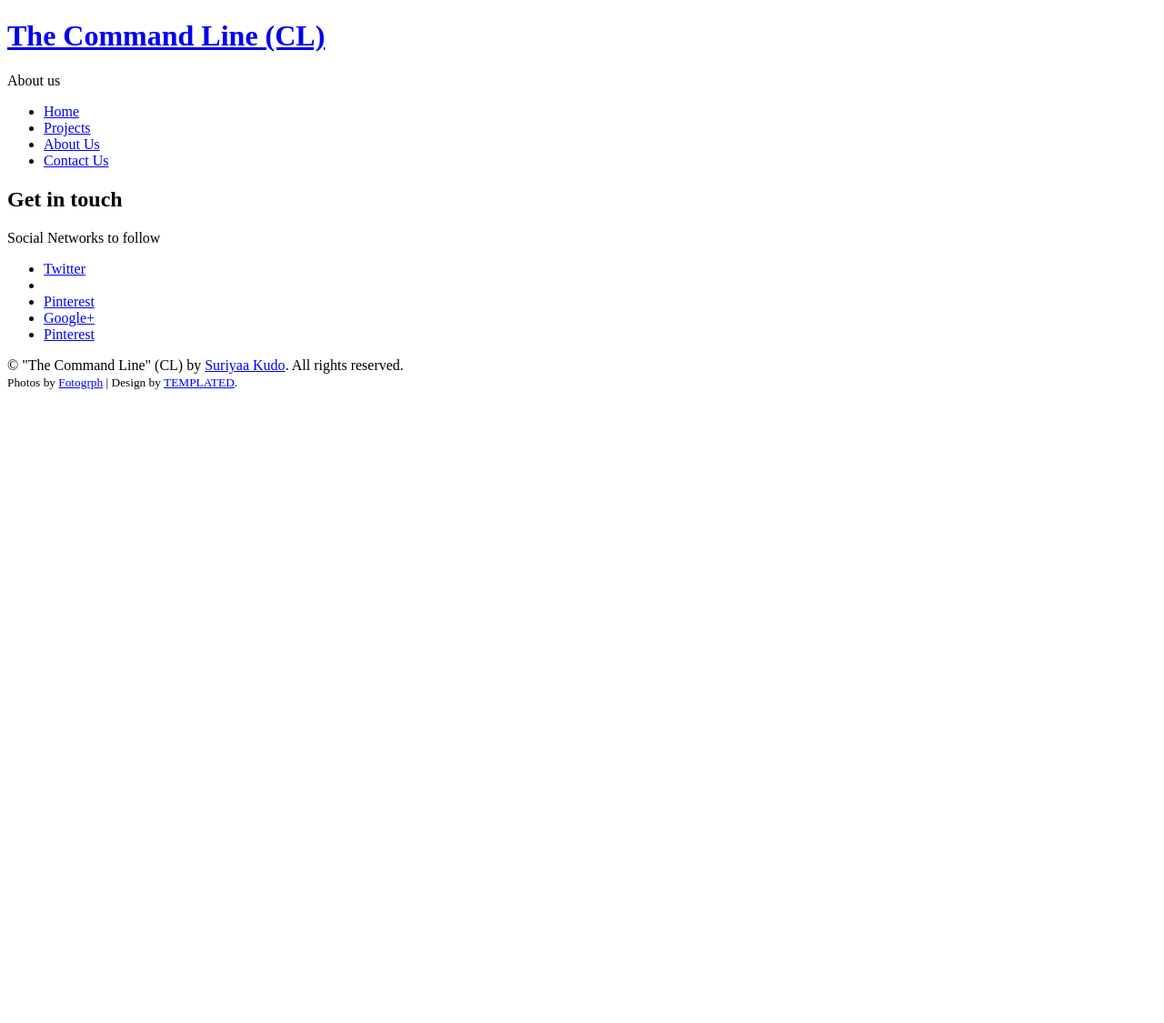
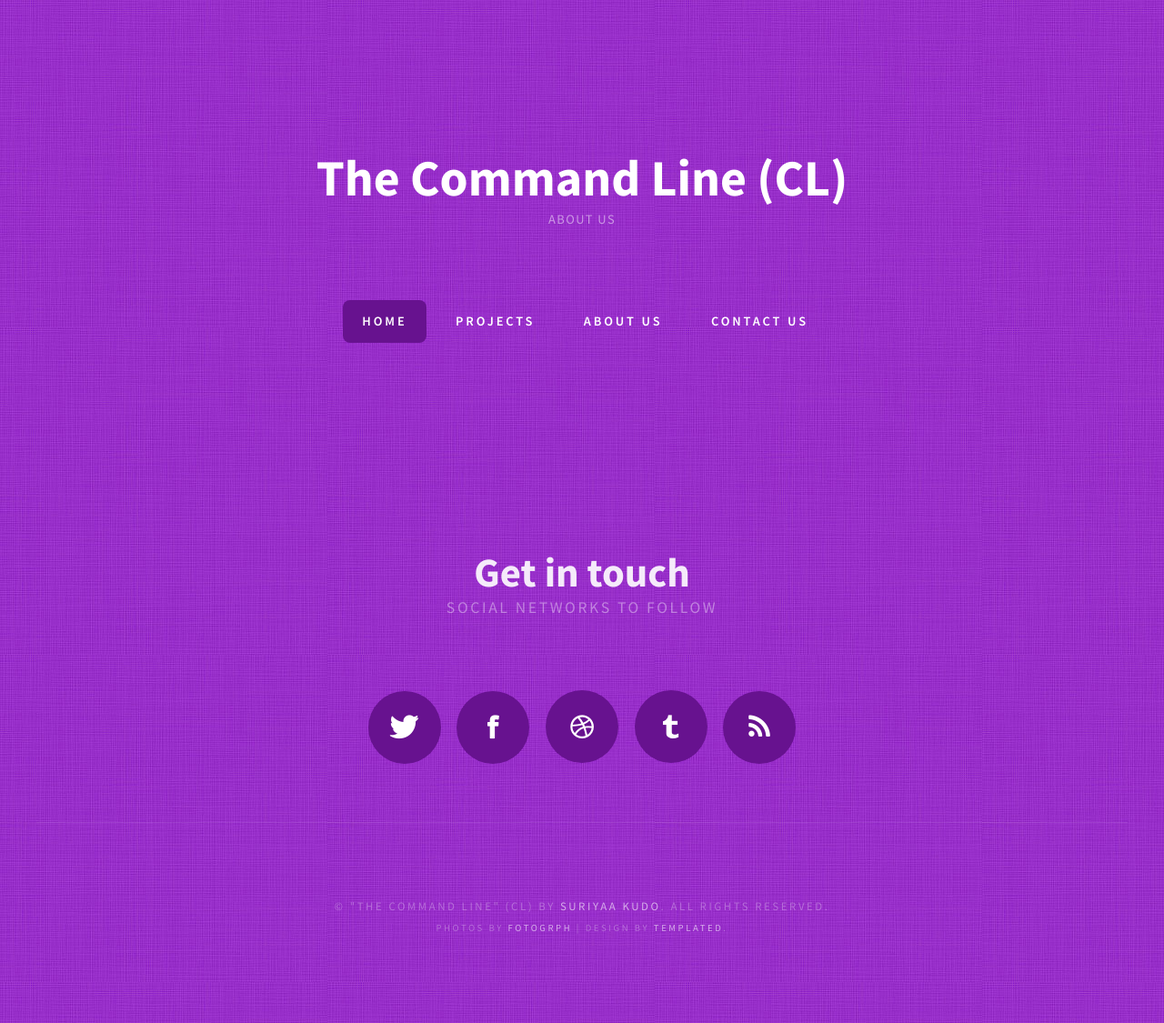
Before and after one commit to iSC-Host/cl.isc, a Jekyll site: the page built from about.html, in a window 1280 px wide. Shown: the whole page at 91% size. Built offline with Jekyll 4.4.1, drawn with Linux system fonts in a browser that asks for light colours; comment, search, counter and statistics services are not loaded; before the commit the page ends 900 px from its top, so only the background shows below that.

Commit message:
Update top.html

```diff
--- a/_includes/header/top.html
+++ b/_includes/header/top.html
@@ -7,8 +7,8 @@
 <!-- Fonts -->
 <link href="http://fonts.googleapis.com/css?family=Source+Sans+Pro:200,300,400,600,700,900" rel="stylesheet" />
 <!-- CSS Stylesheets -->
-<link href="{{ "default.css" | prepend: site.baseurl }}" rel="stylesheet" type="text/css" media="all" />
-<link href="{{ "fonts.css" | prepend: site.baseurl }}" rel="stylesheet" type="text/css" media="all" />
+<link href="http://isc-host.github.io/cl.isc/default.css" rel="stylesheet" type="text/css" media="all" />
+<link href="http://isc-host.github.io/cl.isc/fonts.css" rel="stylesheet" type="text/css" media="all" />
 <!--[if IE 6]><link href="{{ "default_ie6.css" | prepend: site.baseurl }}" rel="stylesheet" type="text/css" /><![endif]-->
 
 <!-- NProgress loading bar -->
```
